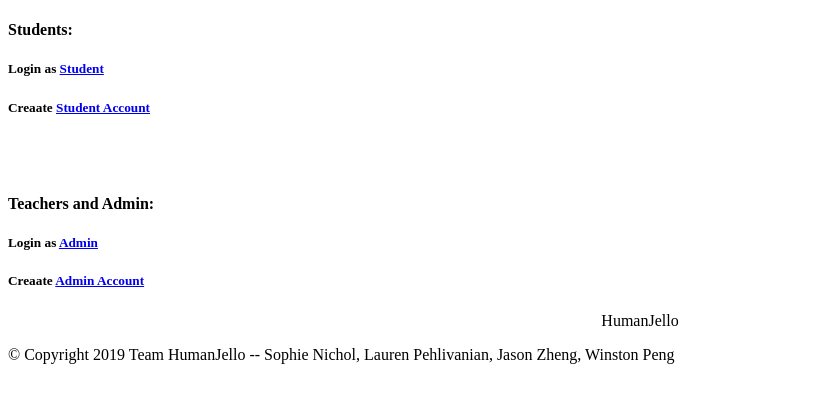
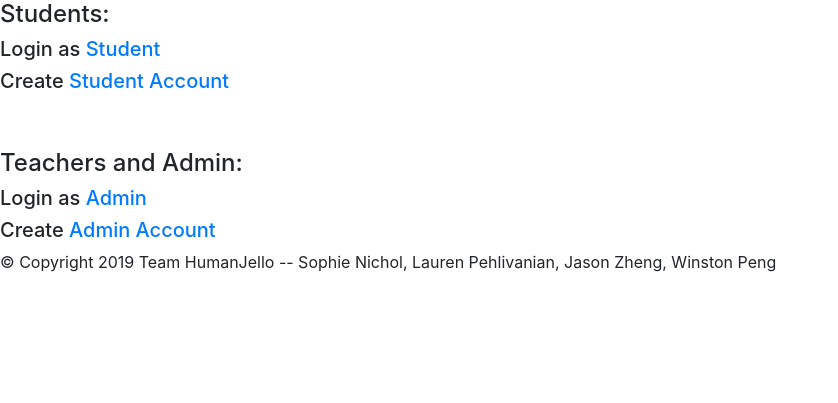
Before and after one commit to snichol00/HumanJello, a Flask app: page / in a window 1280 px wide. Shown: the top 403 px of the page, without its empty margins (0-838 px from the left). Run offline with Flask 2, Linux system fonts and the light colour scheme; some libraries are stand-ins or nearby versions.

Commit message:
Fix errors in base.html, and db.py. Add bootstrap

```diff
--- a/app.py
+++ b/app.py
@@ -2,6 +2,7 @@ from flask import Flask, render_template, redirect, url_for, session, flash, req
 from urllib.request import urlopen
 import json
 import sqlite3, os, requests
+import utl.db as dbfunctions
 
 app = Flask(__name__)
 
@@ -14,19 +15,15 @@ db = sqlite3.connect(DB_FILE, check_same_thread=False)
 c = db.cursor()  # facilitate db operations
 
 
-@app.route('/admin/<username>')
-def admin(username):
-    c.execute('SELECT * FROM opportunities')
-    return render_template('admin.html')
-
-
 @app.route("/")
 def root():
     return render_template("root.html")
 
+
 @app.route("/studentAccount")
 def studacc():
-    return render_template("register.html", student=True);
+    return render_template("register.html", student=True)
+
 
 @app.route("/registerStudent", methods=["POST"])
 def registerstudent():
@@ -34,22 +31,23 @@ def registerstudent():
         username = request.form['username']
         password = request.form['password']
         password2 = request.form['password2']
+        # TODO: Finish next line
         c.execute("SELECT username FROM users WHERE username = ?", (username, ))
         a = c.fetchone()
-        if a != None: #checks for duplicate usernames
+        if a is not None:  # checks for duplicate usernames
             flash("Account with that username already exists")
             return redirect(url_for('registerStudent'))
-        elif " " in username: #checks for spaces cause spaces suck
+        elif " " in username:  # checks for spaces cause spaces suck
             flash("Username cannot contain spaces")
             return redirect(url_for('registerStudent'))
-        elif password != password2: #checks if both passwords are the same
+        elif password != password2:  # checks if both passwords are the same
             flash("Passwords do not match")
             return redirect(url_for('registerStudent'))
-        elif len(password) < 8: #passwords must have a minimum length of 8
+        elif len(password) < 8:  # passwords must have a minimum length of 8
             flash("Password must be at least 8 characters in length")
             return redirect(url_for('registerStudent'))
 
-        else: #successfully created an account
+        else:  # successfully created an account
             c.execute("INSERT INTO users VALUES (NULL, ?, ?)", (username, password))
             dbfunctions.newUserTable(c, username)
             db.commit()
@@ -60,6 +58,12 @@ def registerstudent():
         return redirect(url_for('registerStudent'))
 
 
+@app.route('/admin/<username>')
+def admin(username):
+    c.execute('SELECT * FROM opportunities')
+    return render_template('admin.html')
+
+
 if __name__ == "__main__":
     app.debug = True
     app.run()
--- a/templates/admin.html
+++ b/templates/admin.html
@@ -1,5 +1,3 @@
-{% extends base.html %}
+{% extends "base.html" %}
 
-<p>
-  Base this off of the UI for self-control
-</p>
+{% block title %} Home {% endblock %}
--- a/templates/base.html
+++ b/templates/base.html
@@ -2,16 +2,16 @@
 <html>
 
   <head>
-    {% block header %}
-    <title>{% block title %} {% endblock %} | HumanJello </title>
-    {% endblock %}
+    <title>{% block title %} {% endblock %} | Study Bullet </title>
+    <meta charset="utf-8">
+    <meta name="viewport" content="width=device-width, initial-scale=1">
+    <link rel="stylesheet" href="https://stackpath.bootstrapcdn.com/bootstrap/4.3.1/css/bootstrap.min.css" integrity="sha384-ggOyR0iXCbMQv3Xipma34MD+dH/1fQ784/j6cY/iJTQUOhcWr7x9JvoRxT2MZw1T" crossorigin="anonymous">
   </head>
-  <header>
+  <!-- <header>
     <center>
       HumanJello
     </center>
-  </header>
-
+  </header> -->
   <body>
     {% block body %} {% endblock %}
   </body>
--- a/templates/root.html
+++ b/templates/root.html
@@ -1,17 +1,14 @@
 {% extends "base.html" %}
 
-{% block header %}
+{% block title %} Login {% endblock %}
+
+{% block body %}
   <h4>Students:</h4>
   <h5>Login as <a href="/studentlogin">Student</a></h5>
-  <h5>Creaate <a href="/studentAccount">Student Account</a></h5>
+  <h5>Create <a href="/studentAccount">Student Account</a></h5>
   <br>
   <br>
   <h4>Teachers and Admin:</h4>
   <h5>Login as <a href="/adminlogin">Admin</a></h5>
-  <h5>Creaate <a href="/adminaccount">Admin Account</a></h5>
+  <h5>Create <a href="/adminaccount">Admin Account</a></h5>
 {% endblock %}
-
-
-{% block body %}
-
-{% endblock %}
--- a/utl/db.py
+++ b/utl/db.py
@@ -41,12 +41,13 @@ def setup():
                 posted TEXT,
                 dates TEXT
                 );""")
-    )
     c.close()
 
+
 # insert an opportunity into the database
-def insertOp(org, pos, int, des, gra, loc, due, pos, dat):
-    db = sqlite3.connect(DB_FILE) #open if file exists, otherwise create
+def insertOp(org, pos, int, des, gra, loc, due, dat):
+    """ insert an opportunity into the database """
+    db = sqlite3.connect(DB_FILE)  # open if file exists, otherwise create
     c = db.cursor()
     c.execute("INSERT into opportunities (organization, position, interests, description, grades, location, duedate, posted, dates) VALUES(?, ?);", (org, pos, int, des, gra, loc, due, pos, dat))
     db.commit()
@@ -58,7 +59,7 @@ def addUser(user, hashp, disp, osisNum, emailAcc, gra, inter, adm):
     c.execute("INSERT into opportunities (username, hashpassword, displayname, osis, email, grade, interests, admin) VALUES(?, ?);", (user, hashp, disp, osisNum, emailAcc, gra, inter, adm))
     db.commit()
     c.close()
-}
+
 
 def update_user(username, field, newvalue):
     db = sqlite3.connect(DB_FILE)
```
Also changed, not shown: README.md.
